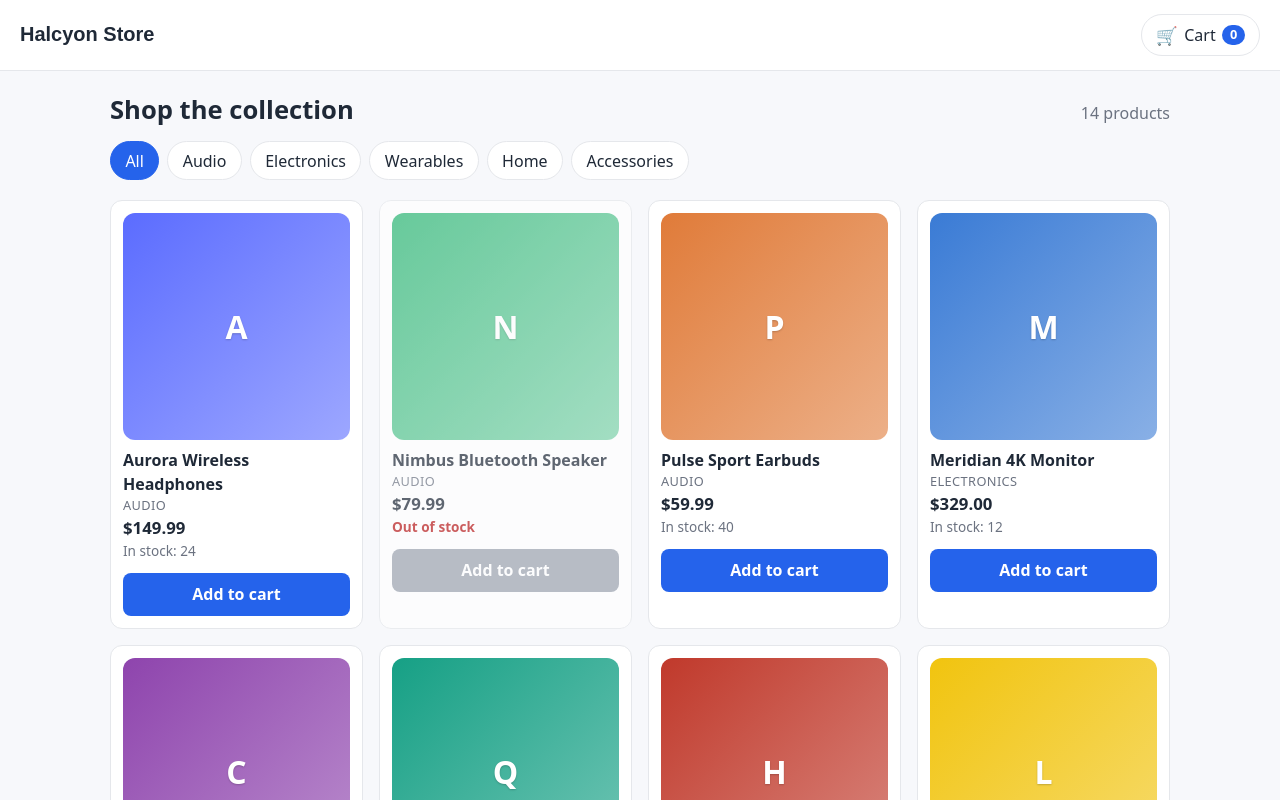
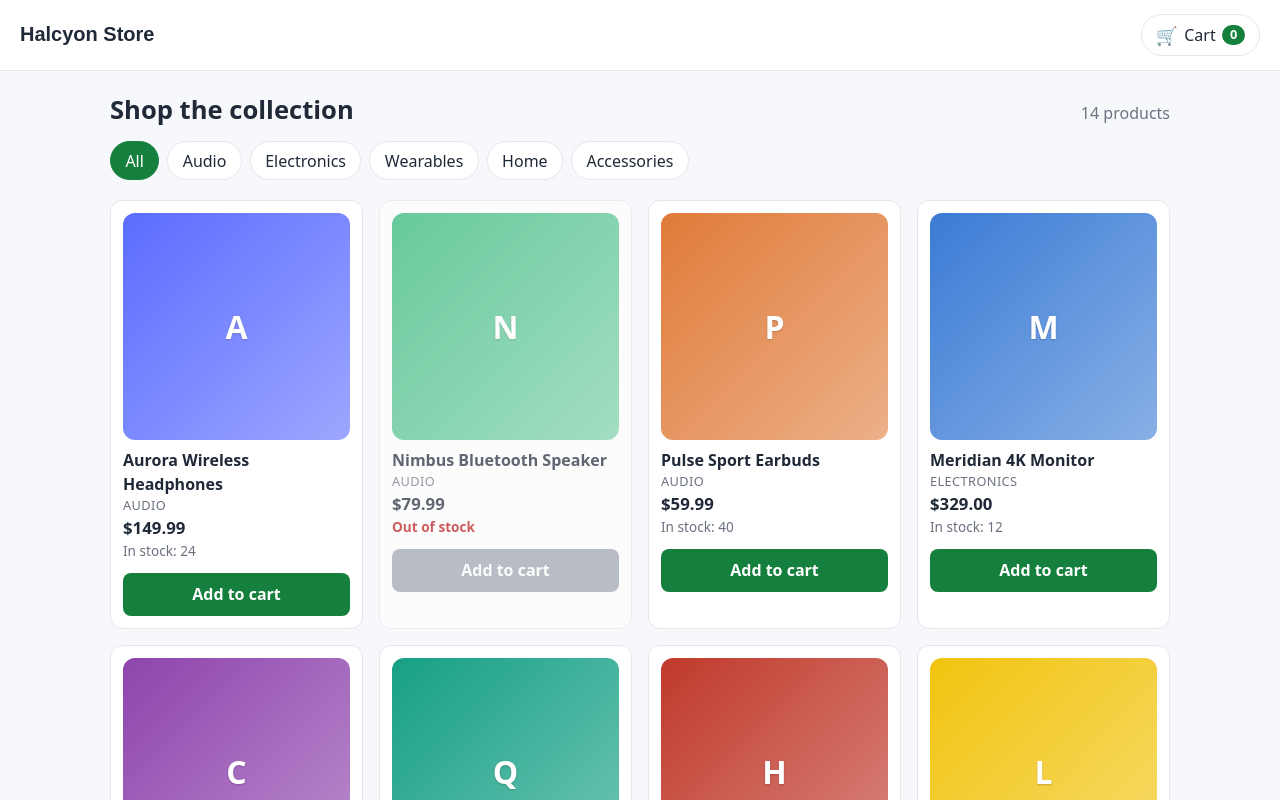
Before and after one commit to hl-factory/demo-retail-app, a React (Vite) app: page / in a window 1280 px wide. Shown: the top 800 px of the page. Built offline with nearby package versions, Linux system fonts and the light colour scheme.

Commit message:
factory: Make the primary "Add to cart" button green

```diff
--- a/src/index.css
+++ b/src/index.css
@@ -1,6 +1,6 @@
 :root {
-  --primary-action: #2563eb;
-  --primary-action-hover: #1d4ed8;
+  --primary-action: #15803d;
+  --primary-action-hover: #166534;
   --primary-action-text: #ffffff;
   --bg: #f7f8fb;
   --card-bg: #ffffff;
```
